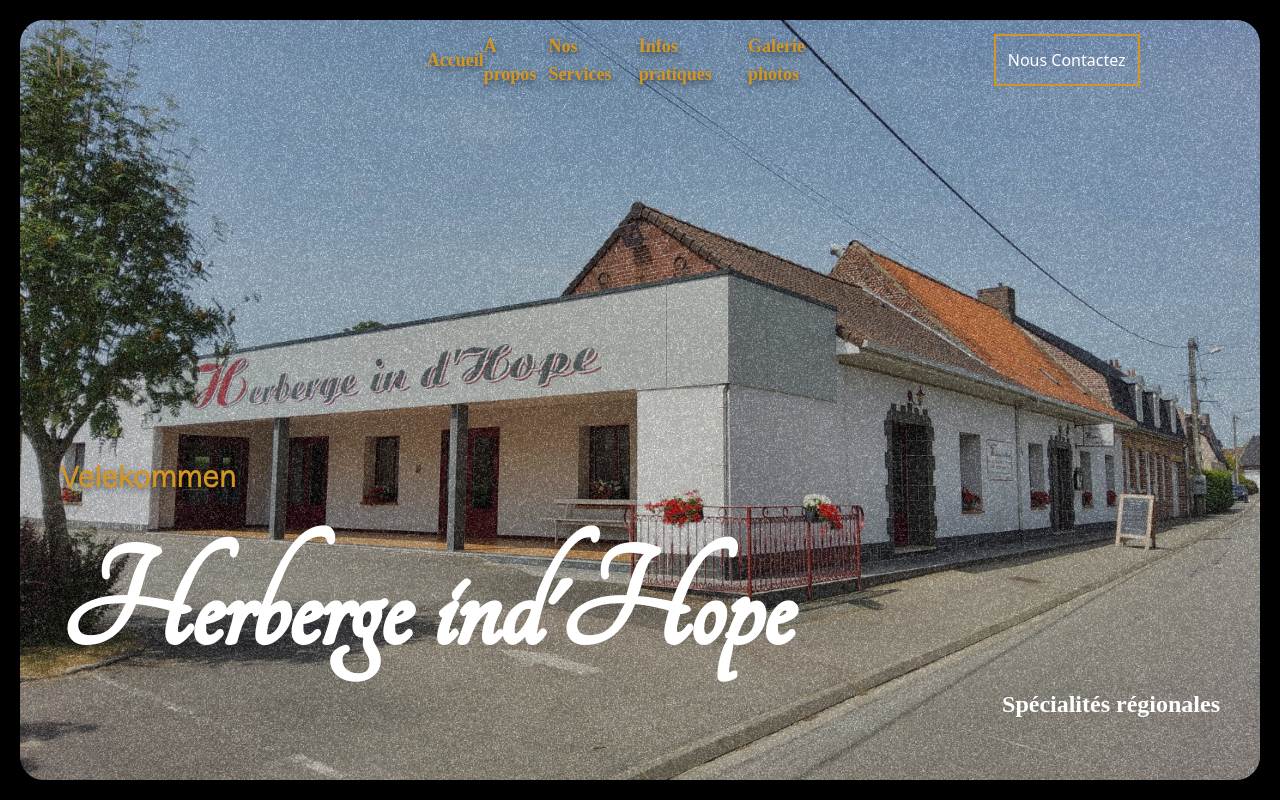
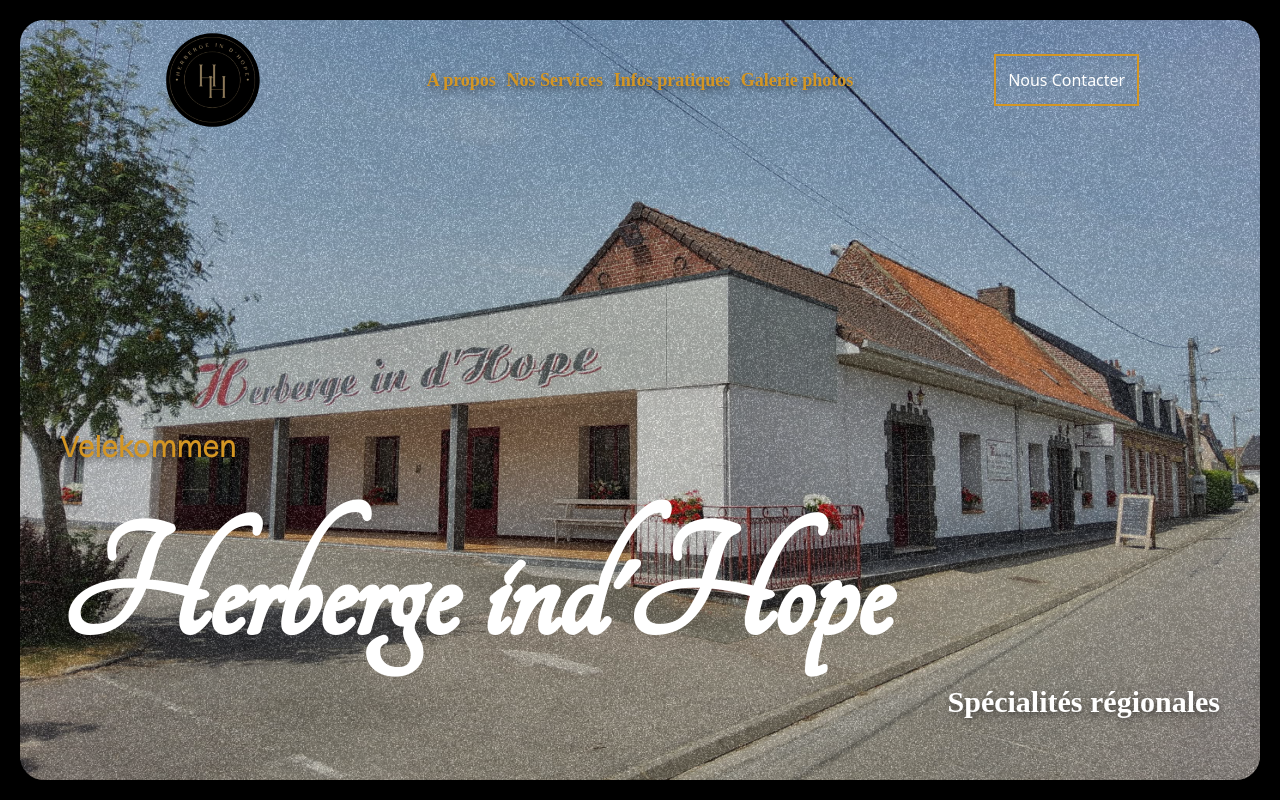
Before and after one commit to Montsy744/Herberge_In_d_Hope, a React (Vite) app: page / in a window 1280 px wide. Built offline with nearby package versions, Linux system fonts and the light colour scheme.

Commit message:
poffinage du designe

```diff
--- a/constant/constant.js
+++ b/constant/constant.js
@@ -1,8 +1,4 @@
 const liensNavbar = [
-    {
-        href: "#acceuil",
-        texte: "Accueil",
-    },
     {
         href: "#Apropos",
         texte: "A propos",
--- a/src/App.jsx
+++ b/src/App.jsx
@@ -7,7 +7,7 @@
     <>
       <main className="min-h-screen bg-(--secondary)">
         <Navbar />
-        <Hero></Hero>
+        <Hero />
       </main>
     </>
   )
--- a/src/Components/ContactBtn.jsx
+++ b/src/Components/ContactBtn.jsx
@@ -1,7 +1,7 @@
 const ButtonNavbar = () => {
   return (
     <a href="#Contact" className="hover:rounded-2xl hover:duration-400 inline-block cursor-pointer p-3! text-center text-white border-(--primary) border-2">
-      Nous Contactez
+      Nous Contacter
     </a>
   );
 }
--- a/src/Components/section/Hero.jsx
+++ b/src/Components/section/Hero.jsx
@@ -44,7 +44,7 @@
           <img src="/img/herbergeFacade.jpg" alt="Facade du restaurant" />
         </div>
 
-        <div className="ml-2 absolute bottom-20 left-10 w-4xl">
+        <div className="ml-2 absolute bottom-20 left-10 w-5xl">
           <p className="title bricoFont3xl w-0.5 text-right paraHero">
             <span>Velekommen</span>
           </p>
@@ -53,7 +53,7 @@
           </p>
         </div>
         <div className="absolute bottom-20 right-10">
-          <p className="text paraHero text-2xl">
+          <p className="text paraHero text-3xl drop-shadow-md/50">
             <span>Spécialités régionales</span>
           </p>
         </div>
--- a/src/Components/section/Navbar.jsx
+++ b/src/Components/section/Navbar.jsx
@@ -3,15 +3,15 @@
 
 const Navbar = () => {
     return (
-        <div className="z-10 flex justify-between items-center fixed w-full">
-            <div id="header_img" className="w-full">
+        <div className="z-10 flex justify-between items-center fixed w-full h-40">
+            <div id="header_img" className="w-1/3 flex justify-center items-center">
                 <img
                     src="/img/logoHerbergeindhope.png"
                     alt="logo du restaurant"
-                    className="w-30"
+                    className="w-25"
                 />
             </div>
-            <div className="flex justify-between items-center w-full">
+            <div className="flex justify-between items-center w-1/3">
                 {liensNavbar.map((link) => {
                     return <a
                             href={link.href}
@@ -21,7 +21,7 @@
                             </a>
                 })}
             </div>
-            <div className="w-full flex justify-center">
+            <div className="w-1/3 flex justify-center">
                 <ButtonNavbar />
             </div>
         </div>
--- a/src/index.css
+++ b/src/index.css
@@ -55,5 +55,5 @@
 }
 
 .tangerineFontxl {
-    @apply font-[tangerine] text-[150px];
+    @apply font-[tangerine] text-[170px];
 }
```
Also changed, not shown: public/img/logoHerbergeindhope.png.
